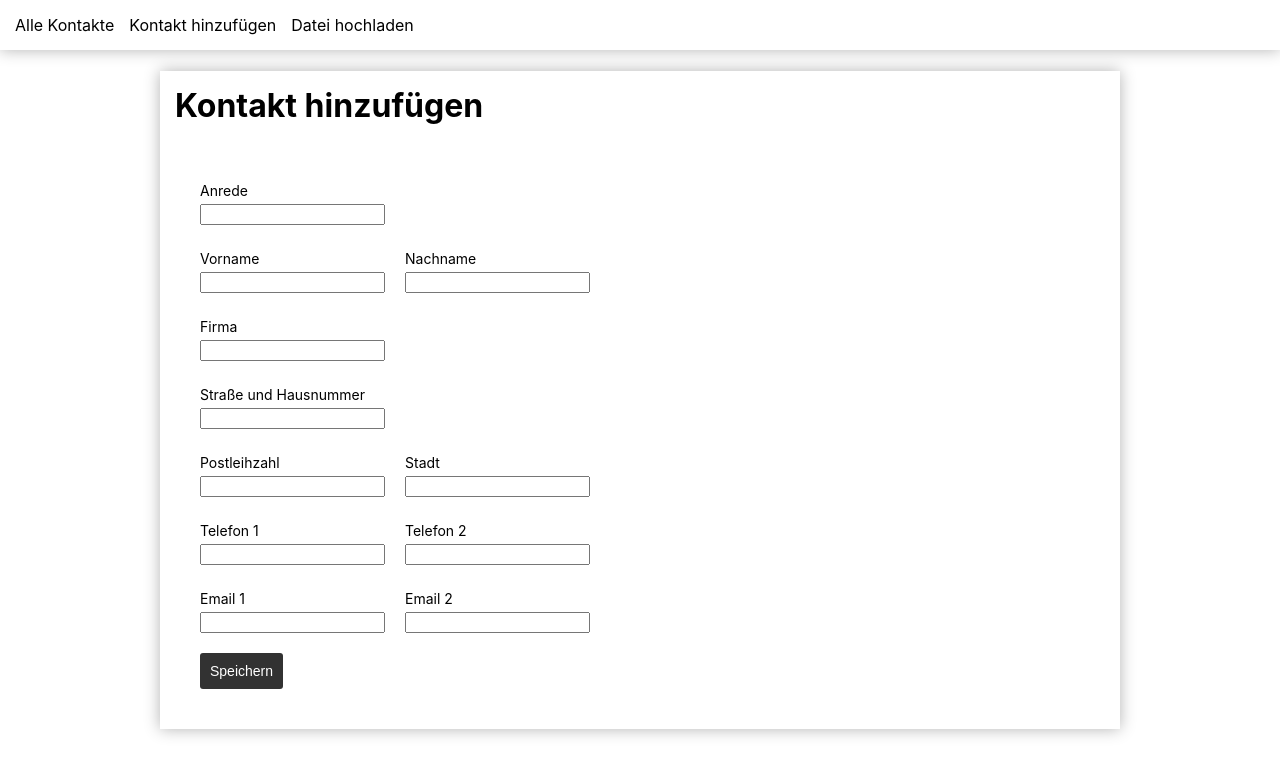
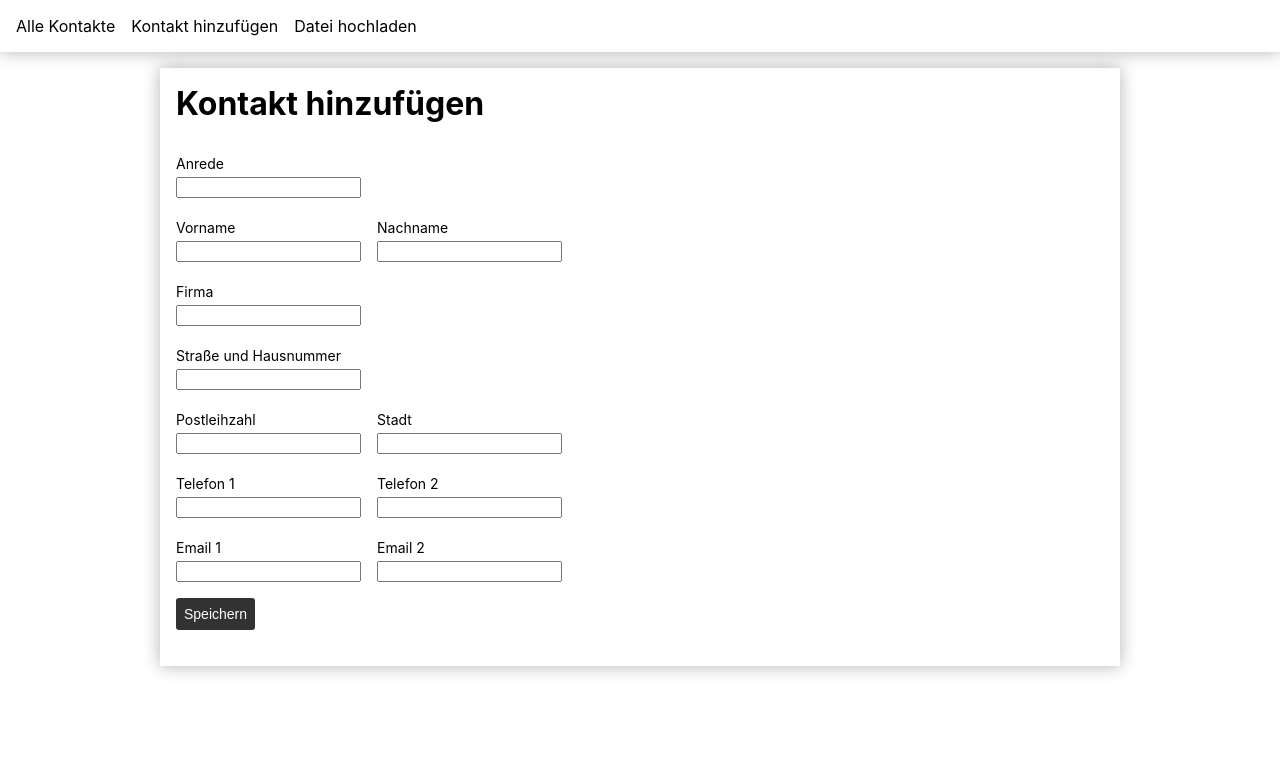
Before and after one commit to JetteBke/cms-for-fun, a React (Create React App) app: page /add in a window 1280 px wide. Shown: the top 776 px of the page. Built offline with nearby package versions, Linux system fonts and the light colour scheme.

Commit message:
JB: Styling improvements

```diff
--- a/src/App.css
+++ b/src/App.css
@@ -1,11 +1,11 @@
 .navbar {
     display: flex;
-    padding: 15px 15px;
-    box-shadow: 0 0 15px rgba(0, 0, 0, 0.3);
+    padding: 1rem 1rem;
+    box-shadow: 0 0 1rem rgba(0, 0, 0, 0.3);
 }
 
 .navbarLink {
-    margin-right: 15px;
+    margin-right: 1rem;
     text-decoration: none;
     color: black;
 }
@@ -16,14 +16,15 @@
 
 .container {
     width: 75%;
-    margin: auto;
+    margin: 1rem auto;
     height: 75%;
-    box-shadow: 0 0 15px rgba(0,0,0,0.3);
+    box-shadow: 0 0 1rem rgba(0,0,0,0.3);
     padding-bottom: 20px;
 }
 
 .title {
-    padding: 15px 15px;
+    padding: 1rem 1rem;
+    margin:0;
 }
 
 button:hover {
--- a/src/Contacts/ContactForm/ContactForm.css
+++ b/src/Contacts/ContactForm/ContactForm.css
@@ -1,7 +1,6 @@
 .form-container {
     width: 75%;
-    margin-left: 20px;
-    padding: 10px 10px;
+    padding: 0.5rem 0.5rem;
 }
 
 .form-row {
@@ -10,7 +9,7 @@
 }
 
 .form-cell {
-    margin: 10px 10px;
+    margin: 0.5rem 0.5rem;
     font-size: 14px;
 }
 
@@ -22,8 +21,8 @@
     background-color: rgb(50,50,50);
     color: white;
     font-size: 14px;
-    margin: 10px 10px;
-    padding: 10px 10px;
+    margin: 0.5rem 0.5rem;
+    padding: 0.5rem 0.5rem;
     border-radius: 3px;
     border: none;
 }
--- a/src/Contacts/ContactTable/ContactTable.css
+++ b/src/Contacts/ContactTable/ContactTable.css
@@ -1,6 +1,6 @@
 .contact-table {
     width: 95%;
-    margin: auto;
+    padding-left: 1rem;
     text-align: left;
 }
 
--- a/src/DetailPage.css
+++ b/src/DetailPage.css
@@ -1,11 +1,11 @@
 .detail-container {
     display: flex;
     justify-content: space-between;
-    padding: 15px 15px;
+    padding: 1rem 1rem;
 }
 
 .create-note-container {
     height: 50%;
-    box-shadow: 0 0 15px rgba(0,0,0,0.2);
-    padding: 10px 10px;
+    box-shadow: 0 0 1rem rgba(0,0,0,0.2);
+    padding: 0.5rem 0.5rem;
 }
--- a/src/FileUpload/FileUploader.css
+++ b/src/FileUpload/FileUploader.css
@@ -5,15 +5,19 @@
 }
 
 .file-input-title {
-    padding-bottom: 15px;
+    padding-bottom: 1rem;
 }
 
 .file-uploader-button {
-    background-color: rgba(50,50,50);
+    background-color: rgb(50,50,50);
     color: white;
     font-size: 14px;
-    padding: 10px 10px;
-    margin-bottom: 10px;
+    padding: 0.5rem 0.5rem;
+    margin-bottom: 0.5rem;
     border-radius: 3px;
     border: none;
 }
+
+.file-input-area {
+    padding-left: 1rem;
+}
--- a/src/FileUpload/FileUploader.tsx
+++ b/src/FileUpload/FileUploader.tsx
@@ -9,7 +9,7 @@ export const FileUploader: React.FC = () => {
     const [noFileMessage, setNoFileMessage] = useState(false)
     const [file, setFile] = React.useState<FileList | null>()
 
-    const onFileChange = (event: React.ChangeEvent<HTMLInputElement>)  => {
+    const onFileChange = (event: React.ChangeEvent<HTMLInputElement>) => {
         setFile(event.target.files)
     }
 
@@ -26,15 +26,16 @@ export const FileUploader: React.FC = () => {
             return
         }
         setNoFileMessage(true)
-        setSuccessMessage(true)
     }
 
     return (
         <>
             <div className='container'>
                 <h1 className='title'>Datei hochladen</h1>
+                <div className='file-input-area'>
                     <p>Nur CSV Dateien werden akzeptiert. <br/>
-                Die Kontaktdaten aus der hochgeladenen Datei werden direkt in der Datenbank gespeichert, vorausgesetzt das Format ist in Ordnung.</p>
+                        Die Kontaktdaten aus der hochgeladenen Datei werden direkt in der Datenbank gespeichert,
+                        vorausgesetzt das Format ist in Ordnung.</p>
                     <div className='file-input-form'>
                         <label htmlFor='file-uploader' className='file-input-title'>Datei Input</label>
                         <input
@@ -48,6 +49,7 @@ export const FileUploader: React.FC = () => {
                     {noFileMessage && <p className='failure-message'>Keine Datei ausgewählt</p>}
                     <button className='file-uploader-button' onClick={onFileUpload}>Jetzt hinzufügen</button>
                 </div>
+            </div>
         </>
     )
 }
--- a/src/Notes/NoteForm/NoteForm.css
+++ b/src/Notes/NoteForm/NoteForm.css
@@ -2,12 +2,20 @@
     display: block;
 }
 
+.note-form > input {
+    height: 5rem;
+}
+
+.note-form > input:focus {
+    outline: 0;
+}
+
 .note-form-submit-button {
-    margin-top: 10px;
-    background-color: rgb(50,50,50);
+    margin-top: 0.5rem;
+    background-color: rgb(50, 50, 50);
     color: white;
     font-size: 14px;
-    padding: 10px 10px;
+    padding: 0.5rem 0.5rem;
     border-radius: 3px;
     border: none;
 }
```
Also changed, not shown: 1 other file (tests, documents, lock files or other folders). Lines whose indentation alone changed are shown as unchanged.
